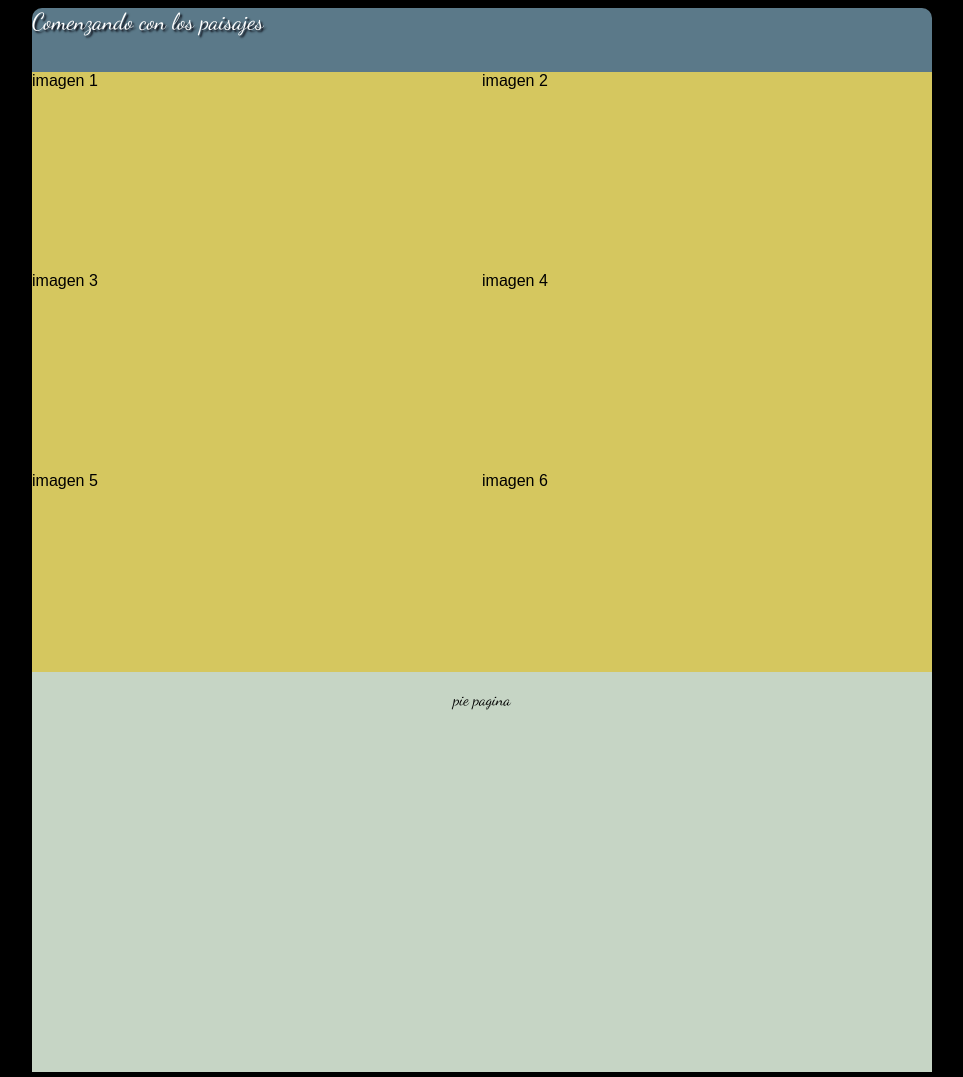
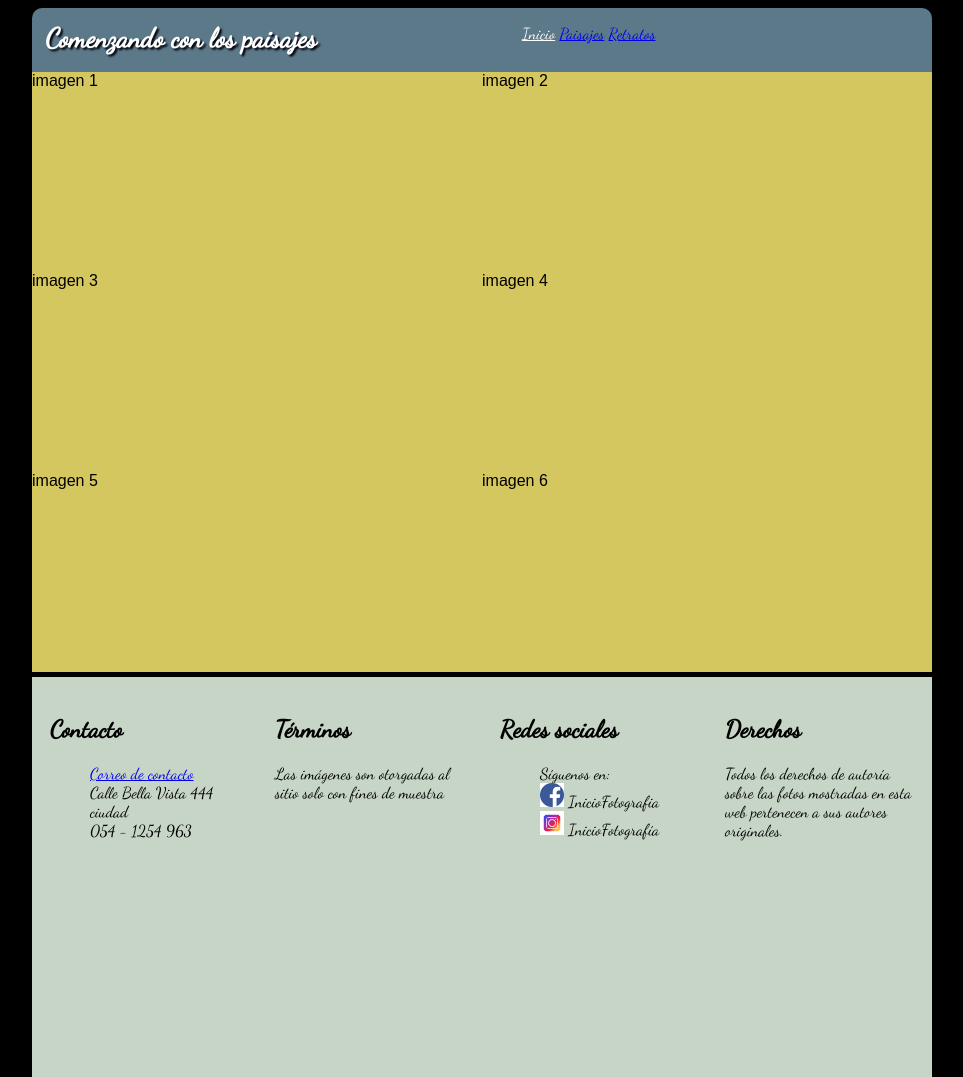
Before and after one commit to Mauro41/Comenzando-con-la-fotografia, a plain HTML site: page paisajes.html in a window 1280 px wide. Shown: the whole page, without its empty margins (158-1121 px from the left). Drawn offline with Linux system fonts and the light colour scheme.

Commit message:
Cabecera y pie de página responsivo

```diff
--- a/css/estilos.css
+++ b/css/estilos.css
@@ -181,7 +181,7 @@ footer
 {
 	font-family: 'Dancing Script', cursive;
 	margin: 0 auto;
-	height: 1em;
+
 	background-color: #C6D5C5;
 	color:black;
 	width: 100%;
@@ -191,7 +191,7 @@ footer
 	text-align: left;
 }
 
-footer section article ul {
+footer section article ul{
 	list-style-type: none;
 	text-align: left;
 }
@@ -205,3 +205,19 @@ footer section article {
 	background-color: #C6D5C5;
 	width: 25%;
 }
+
+@media screen and (max-width: 900px){
+
+	#contacto, #terminos, #redessociales, #derechos
+	{
+	width: 25%;
+	}
+
+}
+
+@media screen and (max-width: 899px){
+
+	#contacto, #terminos, #redessociales, #derechos
+	{
+		width: 100%;
+	}
--- a/paisajes.html
+++ b/paisajes.html
@@ -10,14 +10,18 @@
     <div id="Contenido">
       <section id="Cabecera">
         <header>
-          <div id="titulo">
-              Comenzando con los paisajes
-          </div>
-          <div id="menu">
-              <nav>
-
-              </nav>
-          </div>
+          <section id="titulo">
+            <h1>Comenzando con los paisajes</h1>
+          </section>
+          <section id="menu">
+            <nav>
+              <ul>
+                <li class="active"><a href="#">Inicio</a></li>
+                <li><a href="#">Paisajes</a></li>
+                <li><a href="#">Retratos</a></li>
+              </ul>
+            </nav>
+          </section>
         </header>
         <div id="Detallefotos">
             <div class="imagen1">imagen 1</div>
@@ -29,7 +33,36 @@
           </section>
           <section>
             <footer>
-              <article id="piepagina">pie pagina</article>
+              <section id="piepagina">
+                <article id="contacto">
+                    <h2>Contacto</h2>
+                    <ul>
+                      <li> <a href="mailto:fotografosaficionados@gmail.com">Correo de contacto </a> </li>
+                      <li>Calle Bella Vista 444 ciudad</li>
+                      <li>054 - 1254 963 </li>
+                    </ul>
+                </article>
+                <article id="terminos">
+                  <h2>Términos</h2>
+                  Las imágenes son otorgadas al sitio solo con fines de muestra
+                </article>
+                <article id="redessociales">
+                  <h2>Redes sociales</h2>
+                    <ul>
+                      <li>Síguenos en:</li>
+                      <li>
+                        <img src="img/facebook.png" alt="facebook" width="24" height="24"> InicioFotografia</img>
+                      </li>
+                      <li>
+                        <img src="img/instagram.jpg" alt="instagram" width="24" height="24"> InicioFotografía</img>
+                      </li>
+                    </ul>
+                </article>
+                <article id="derechos">
+                  <h2>Derechos</h2>
+                  Todos los derechos de autoría sobre las fotos mostradas en esta web pertenecen a sus autores originales.
+                </article>
+              </section>
             </footer>
           </section>
         </div>
```
Also changed, not shown: retratos.html (+42 -4 lines).
